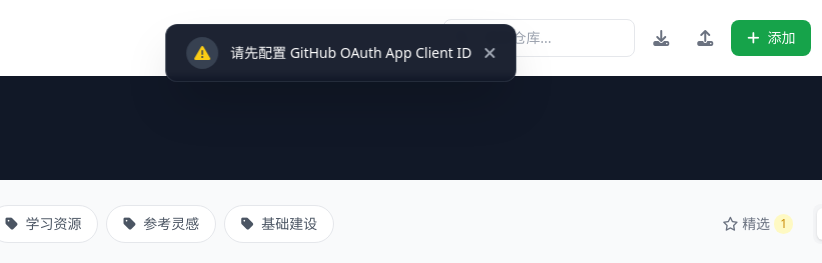
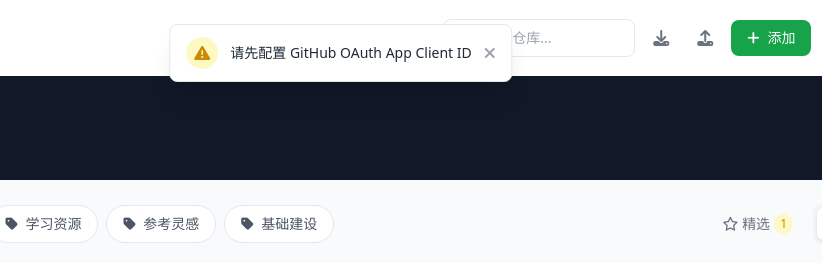
Before and after one commit to keepwonder/ezgit, a website: page index.html in a window 1280 px wide. Both pictures are taken after a click on the button "登录". Shown: the top 263 px of the page, 299-1121 px from the left. Drawn offline with nearby package versions, Linux system fonts and the light colour scheme.

Commit message:
style: Toast 改为浅色主题，与 Hero 区域形成对比

```diff
--- a/index.html
+++ b/index.html
@@ -317,14 +317,14 @@
 
     <!-- Toast -->
     <div id="toast" class="hidden fixed top-6 left-1/2 -translate-x-1/2 z-50 transition-all duration-300 transform -translate-y-2 opacity-0">
-        <div class="bg-gray-900/95 backdrop-blur-sm text-white px-5 py-3 rounded-xl shadow-2xl flex items-center gap-3 min-w-[320px] border border-gray-700/50">
-            <div id="toast-icon" class="w-8 h-8 rounded-full bg-gray-700 flex items-center justify-center flex-shrink-0">
+        <div class="bg-white shadow-xl flex items-center gap-3 min-w-[320px] rounded-lg border border-gray-200 px-4 py-3">
+            <div id="toast-icon" class="w-8 h-8 rounded-full flex items-center justify-center flex-shrink-0">
                 <i class="fas fa-info text-sm"></i>
             </div>
             <div class="flex-1">
-                <p id="toast-message" class="text-sm font-medium"></p>
+                <p id="toast-message" class="text-sm font-medium text-gray-800"></p>
             </div>
-            <button onclick="hideToast()" class="text-gray-400 hover:text-white transition">
+            <button onclick="hideToast()" class="text-gray-400 hover:text-gray-600 transition">
                 <i class="fas fa-times"></i>
             </button>
         </div>
@@ -1107,21 +1107,22 @@
 
             // 设置图标
             const icons = {
-                success: '<i class="fas fa-check text-green-400"></i>',
-                error: '<i class="fas fa-exclamation text-red-400"></i>',
-                warning: '<i class="fas fa-exclamation-triangle text-yellow-400"></i>',
-                info: '<i class="fas fa-info text-blue-400"></i>'
+                success: '<i class="fas fa-check text-green-600"></i>',
+                error: '<i class="fas fa-exclamation text-red-600"></i>',
+                warning: '<i class="fas fa-exclamation-triangle text-yellow-600"></i>',
+                info: '<i class="fas fa-info text-blue-600"></i>'
             };
 
-            // 设置背景色
+            // 设置图标背景色
             const bgColors = {
-                success: 'bg-green-900/90',
-                error: 'bg-red-900/90',
-                warning: 'bg-yellow-900/90',
-                info: 'bg-gray-900/90'
+                success: 'bg-green-100',
+                error: 'bg-red-100',
+                warning: 'bg-yellow-100',
+                info: 'bg-blue-100'
             };
 
             iconEl.innerHTML = icons[type] || icons.info;
+            iconEl.className = `w-8 h-8 rounded-full flex items-center justify-center flex-shrink-0 ${bgColors[type] || bgColors.info}`;
             msgEl.textContent = msg;
 
             // 显示动画
```
